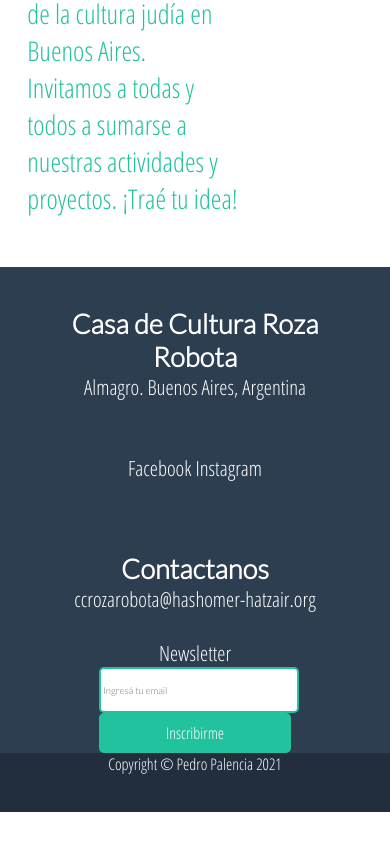
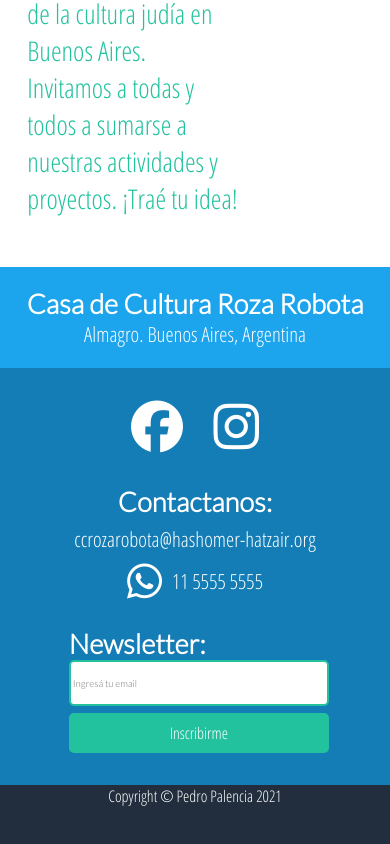
Before and after one commit to p3drop7/roza-robota, a website: page index.html in a window 390 px wide. Shown: the part 1667-2511 px from the top of the page. Before the commit the page ends 2479 px from the top, so only its background shows below. Drawn offline with nearby package versions, Linux system fonts and the light colour scheme.

Commit message:
footer mobile

```diff
--- a/index.html
+++ b/index.html
@@ -100,27 +100,43 @@
 
 		<footer>
 
-			<div class="footer__area1 footer__area1--titulo">
+			<div class="footer__titulo">
 				<h3>Casa de Cultura Roza Robota</h3>
 				<p class="parrafo parrafo--footer">Almagro. Buenos Aires, Argentina</p>
 			</div>
-			<div class="footer__area2 footer__area2--redes">
-				<a class="parrafo parrafo--footer" href="https://www.facebook.com/CCRozaRobota/" target="_blank">Facebook</a>
-				<a class="parrafo parrafo--footer" href="https://www.instagram.com/ccrozarobota/" target="_blank">Instagram</a>
-			</div>
+
+			<div class="footer__grid">
+
+				<div class="footer__area2 footer__area2--redes">
+
+					<a class="parrafo parrafo--footer" href="https://www.facebook.com/CCRozaRobota/" target="_blank">
+						<i class="fab fa-facebook"></i>
+					</a>
+
+					<a class="parrafo parrafo--footer" href="https://www.instagram.com/ccrozarobota/" target="_blank">
+						<i class="fab fa-instagram"></i>
+					</a>
+
+				</div>
 
 			<div class="footer__area1 footer__area1--contacto">
-				<h3>Contactanos</h3>
+				<h3>Contactanos:</h3>
 				<p class="parrafo parrafo--footer">ccrozarobota@hashomer-hatzair.org</p>
+				<div class="">
+					<i class="fab fa-whatsapp"></i>
+					<p class="parrafo parrafo--footer">11 5555 5555</p>
+				</div>
 			</div>
 			<div class="footer__area2 footer__area2--newsletter">
 				<div>
-					<p class="parrafo parrafo--footer">Newsletter</p>
+					<h3>Newsletter:</h3>
 					<form action="#" method="GET">
 						<input class="input_newsletter" type="email" name="email_Newsletter" placeholder="Ingresá tu email">
 						<input class="input_newsletter input_newsletter--boton" type="submit" value="Inscribirme">
 					</form>
 				</div>
+			</div>
+
 			</div>
 
 		</footer>
--- a/scss/_colors.scss
+++ b/scss/_colors.scss
@@ -9,7 +9,9 @@ $green4--opaco: rgba(35, 194, 160, 0.8);
 $gray: #222E3E;
 $gray2: #2c3e50;
 
-$blue: #1685E5;
+$blue: #147db5;
+$blue2: #1ca4ed;
+ /* #1ca4ed */ /* #1991d1 */
 
 $yellow: #ffc107;
 
@@ -44,7 +46,9 @@ $comunidades: (
 	}
 }
 
-footer { background-color: $gray2; }
+footer { background-color: $blue; }
+
+.footer__titulo { background-color: $blue2; }
 
 .input_newsletter--boton {
 	background-color: $green4;
--- a/scss/layout/_footer.scss
+++ b/scss/layout/_footer.scss
@@ -1,22 +1,32 @@
 footer {
+	height: 100%;
+	width: 100vw;
+	display: flex;
+	flex-flow: column;
+	align-items: center;
+}
+
+.footer__titulo {
+	width: 100%;
 	height: auto;
-	width: 100vw;
+	padding: 20px      ;
 	text-align: center;
+}
+
+.footer__grid {
+	width: 90%;
 	display: grid;
-	grid-template-rows: 1fr 1fr 1fr 1fr;
-	grid-template-columns: 80%;
+	grid-template-rows: 1fr 1fr auto;
+	grid-template-columns: 90%;
 	grid-template-areas:
-		"titulo"
 		"redes"
 		"contacto"
 		"newsletter";
 	justify-content: center;
 	justify-items: center;
-	padding-top: 30px;
 }
 
 .footer__area1 {
-	align-self: center;
 	height: auto;
 }
 
@@ -24,23 +34,50 @@ footer {
 	align-self: center;
 }
 
-.footer__area1--titulo { grid-area: titulo; }
+.footer__area2--redes {
+	grid-area: redes;
+	width: 60%;
+	display: flex;
+	flex-flow: row;
+	justify-content: space-evenly;
+}
 
-.footer__area2--redes { grid-area: redes; }
-
-.footer__area1--contacto { grid-area: contacto; }
+.footer__area1--contacto {
+	grid-area: contacto;
+	display: flex;
+	flex-flow: column;
+	align-items: center;
+	justify-items: center;
+	p {
+		padding: 7px 0px;
+	}
+	div{
+		display: flex;
+		flex-flow: row;
+		align-items: center;
+		p {
+			padding-left: 10px;
+		}
+	}
+}
 
 .footer__area2--newsletter {
 	grid-area: newsletter;
 	display: flex;
 	flex-flow: column;
-	align-items: center;
+	padding: 25px 0px;
+	width: 80%;
 }
 
 .copyright {
 	text-align: center;
 	width: 100%;
 	height: 7vh;
+}
+
+.fab {
+	font-size: 2.5em;
+	color: white;
 }
 
 @media (min-width: 994px) {
@@ -69,9 +106,15 @@ footer {
 			align-items: inherit;
 		}
 	}
+
 	.input_newsletter {
 		height: 25px;
 		width: 25vw;
 		margin: 5px 0px;
 	}
 }
+
+.input_newsletter--boton {
+		width: 103%;
+		margin: 7px 0px;
+	}
```
Also changed, not shown: css/style.css.
